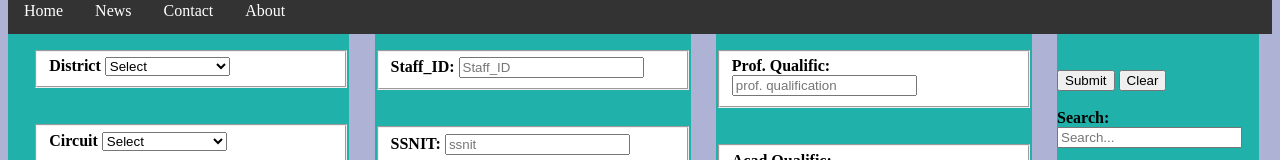
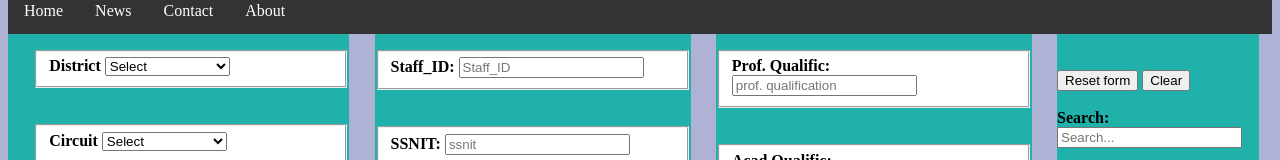
Before and after one commit to EdwinKetormanya/otiwebpage1, a plain HTML site: page index.html in a window 1280 px wide. Shown: the part 315-475 px from the top of the page. Drawn offline with Linux system fonts and the light colour scheme.

Commit message:
index.html

```diff
--- a/index.html
+++ b/index.html
@@ -331,7 +331,7 @@ li a:hover {
 
 
 
-        <strong> <input type="submit" value = Submit>
+        <strong><input type="button" onclick="submit()" value="Reset form">
             <input type = "reset" value = "Clear"></strong> <br><br>
 
 
```
